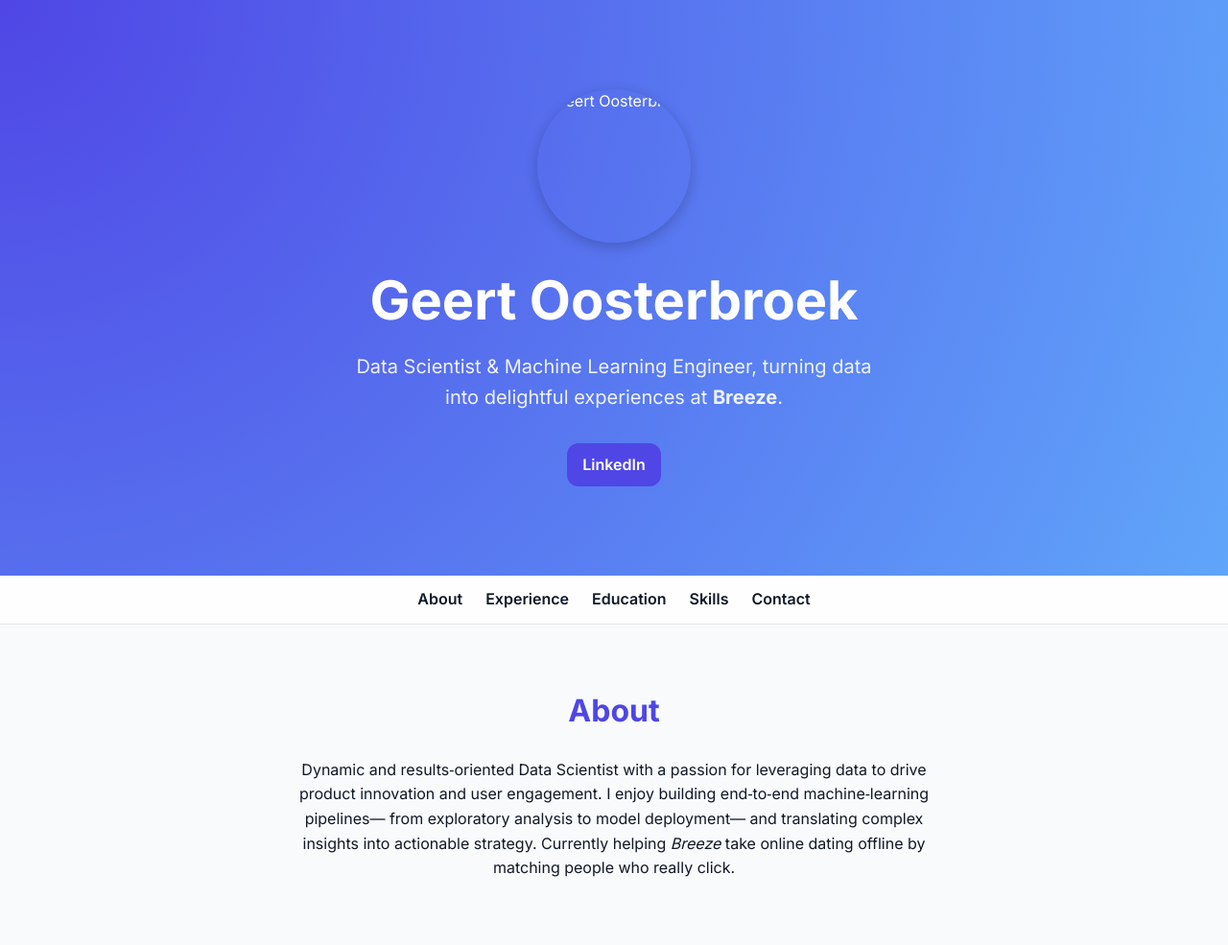
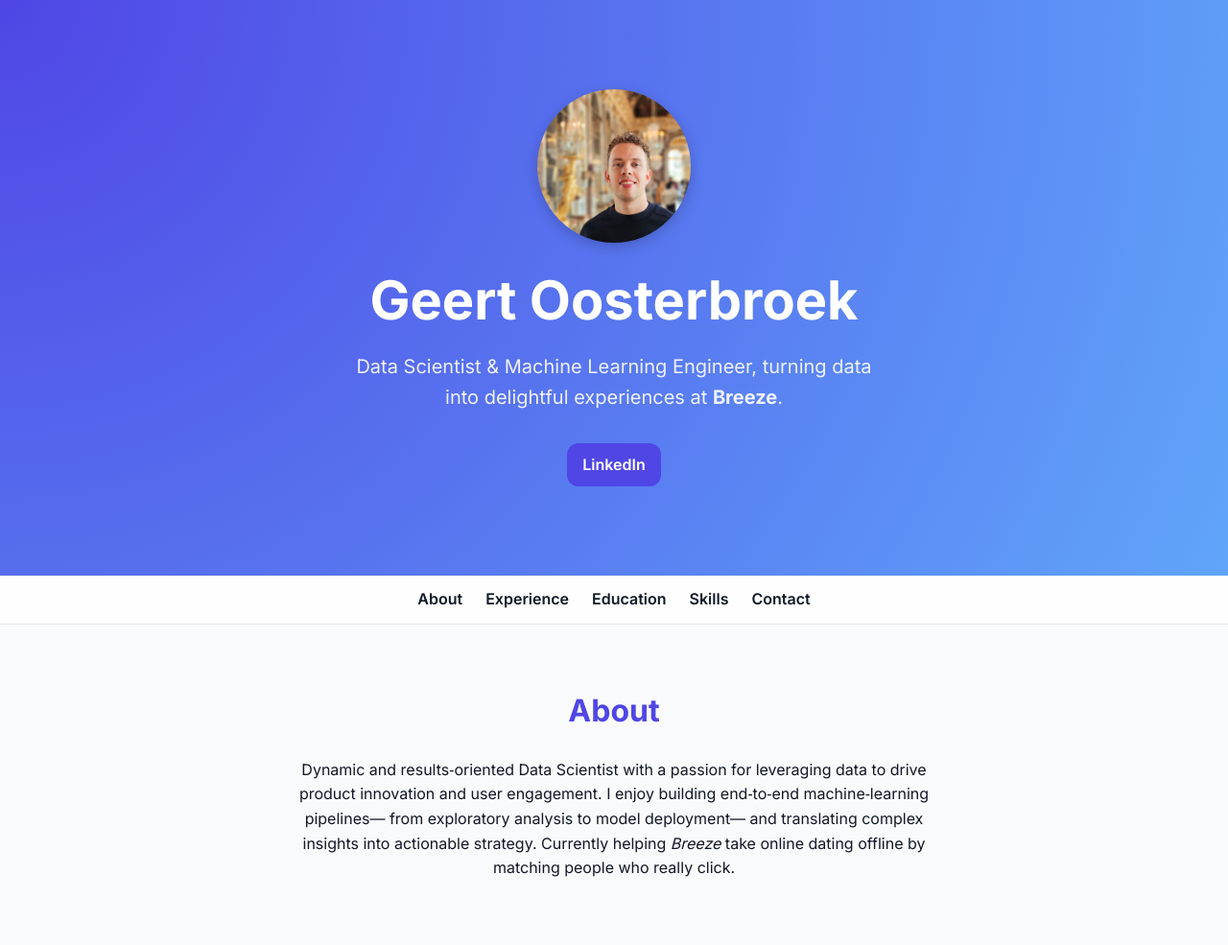
Before and after one commit to GeertO97/geerto97.github.io, a plain HTML site: page index.html in a window 1280 px wide. Shown: the top 985 px of the page at 96% size. Drawn offline with Linux system fonts and the light colour scheme.

Commit message:
add profile picture

```diff
--- a/index.html
+++ b/index.html
@@ -169,8 +169,7 @@
   <body>
     <!-- ===== Header / Hero ===== -->
     <header id="home">
-      <!-- ⚠️ Replace profile.jpg with your own image file -->
-      <img src="profile.jpg" alt="Geert Oosterbroek" />
+      <img src="profile_picture.jpg" alt="Geert Oosterbroek" />
       <h1>Geert Oosterbroek</h1>
       <p>Data Scientist &amp; Machine Learning Engineer, turning data into delightful experiences at <strong>Breeze</strong>.</p>
       <div class="contact-links" style="margin-top: 2rem;">
```
Also changed, not shown: 1 other file.
